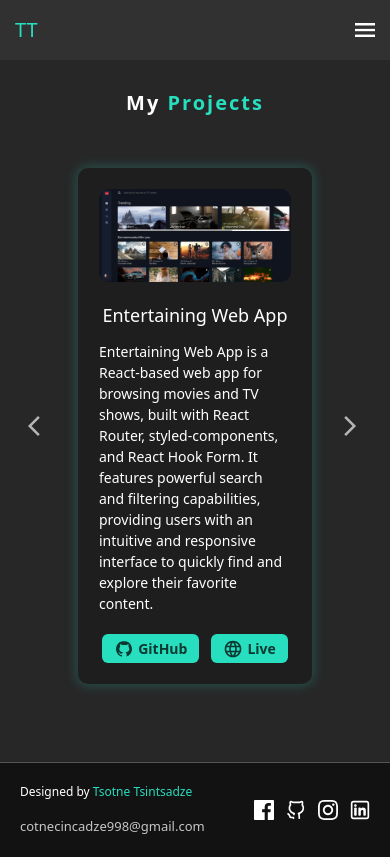
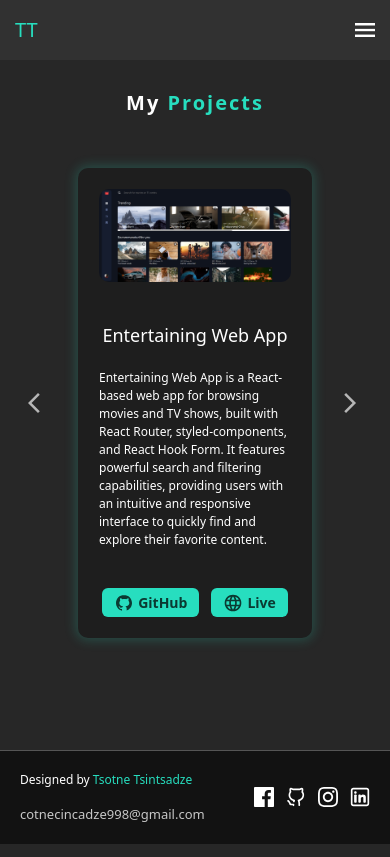
Before and after one commit to cotne998/My-Portfolio, a Next.js app: page /Projects in a window 390 px wide. Built offline with nearby package versions, Linux system fonts and the light colour scheme.

Commit message:
changed font size  on mobile version

```diff
--- a/src/app/Projects/page.tsx
+++ b/src/app/Projects/page.tsx
@@ -47,18 +47,18 @@ export default function ProjectsPage() {
           }}
           modules={[Navigation, Autoplay]}>
           {data.map((item, idx) => (
-            <SwiperSlide key={idx}>
+            <SwiperSlide key={idx} className="h-full">
               <div className="cursor-grab active:cursor-grabbing hover:scale-[1.04] transition-[0.2s] flex flex-col justify-between gap-5 p-5 border-1 border-[#27dec000] rounded-[10px] bg-[#1e1e1e] shadow-[0_0_12px_2px_#27dec039] hover:shadow-[0_0_12px_8px_#27DEBF66] min-h-[470px] xl:min-h-[600px] xl:p-8 xl:gap-8">
                 <img
                   src={item.thumbnail}
                   alt="project thumbnail"
                   className="rounded-[10px]"
                 />
-                <div className="flex flex-col gap-3 xl:gap-10">
+                <div className="flex flex-col gap-5 xl:gap-10">
                   <h2 className="text-center text-white text-[18px] xl:text-[28px]">
                     {item.name}
                   </h2>
-                  <p className="text-white text-[14px] xl:text-[16px]">
+                  <p className="text-white text-[12px] xl:text-[16px]">
                     {item.description}
                   </p>
                 </div>
```
